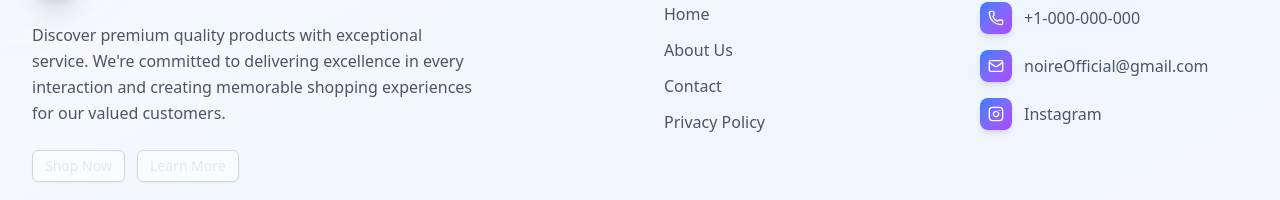
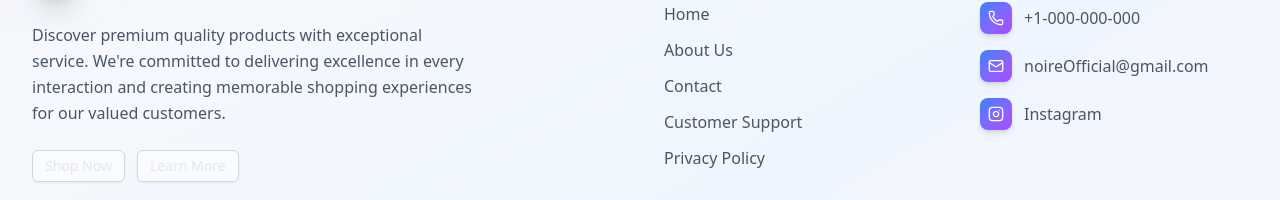
Before and after one commit to rakshakphogat/Noire-, a Next.js app: page /auth/login in a window 1280 px wide. Shown: the part 1004-1204 px from the top of the page. Built offline with nearby package versions, Linux system fonts and the light colour scheme; no server answers; the database is empty.

Commit message:
footer element added

```diff
--- a/src/app/component/Footer.tsx
+++ b/src/app/component/Footer.tsx
@@ -20,6 +20,7 @@ export default function Footer() {
     { label: "Home", path: "/" },
     { label: "About Us", path: "/about-us" },
     { label: "Contact", path: "/contact-us" },
+    { label: "Customer Support", path: "/support" },
     { label: "Privacy Policy", path: "/privacy-policy" },
   ];
 
```
